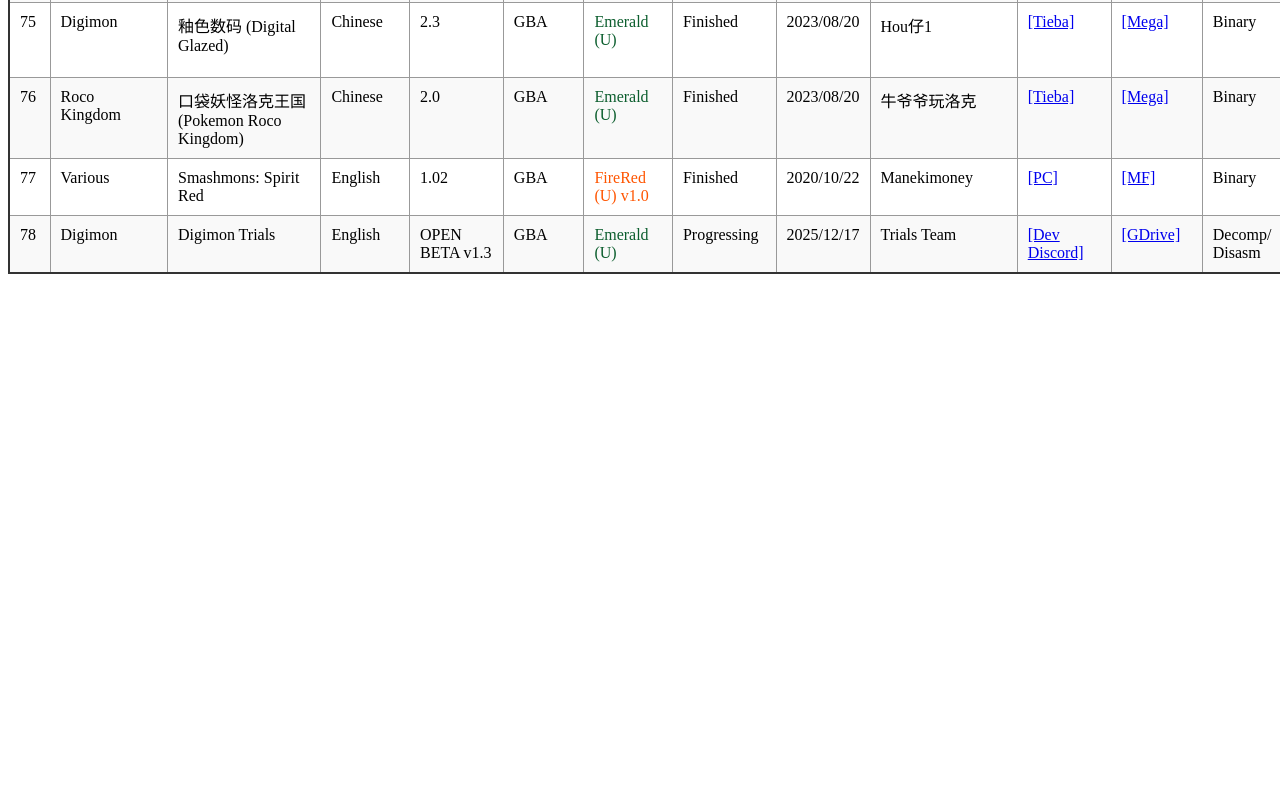
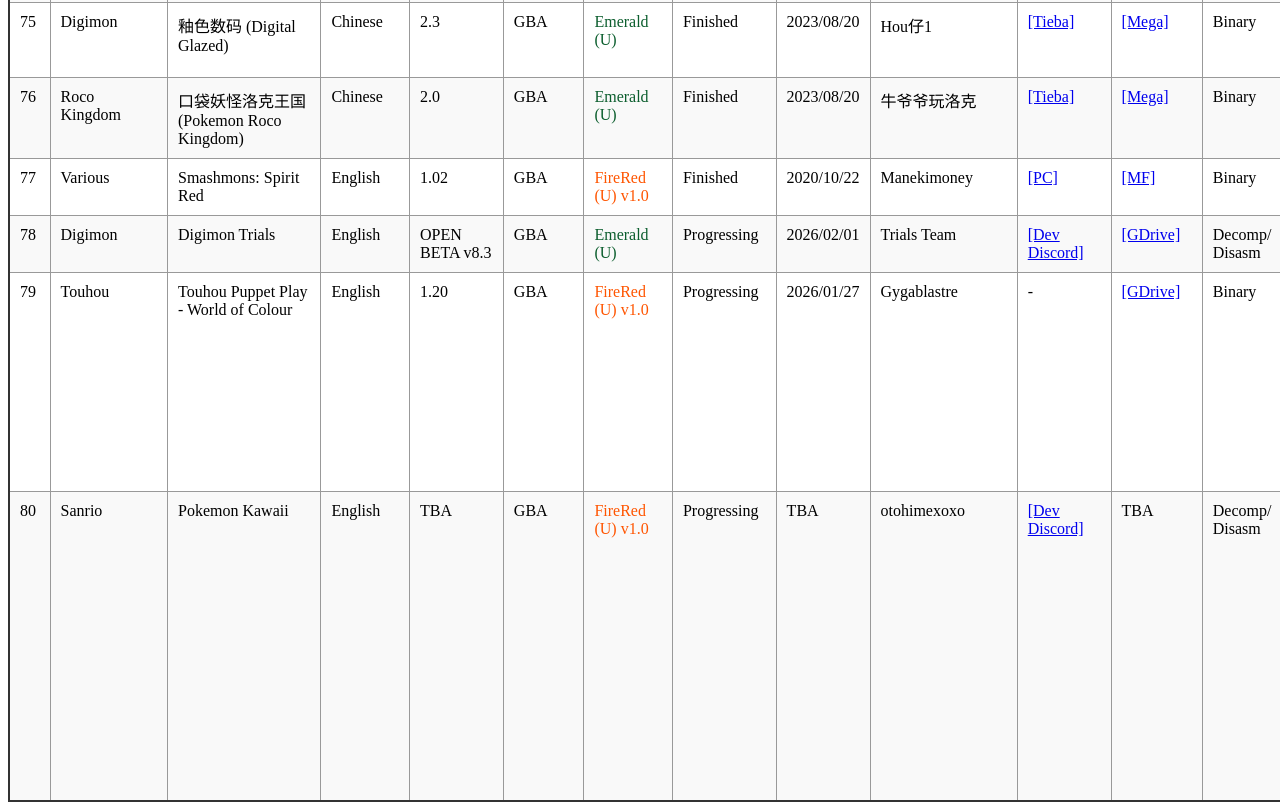
Before and after one commit to aichiya/aichiya.github.io, a plain HTML site: page index.html in a window 1280 px wide. Shown: the part 8375-9185 px from the top of the page. Before the commit the page ends 8657 px from the top, so only its background shows below. Drawn offline with Linux system fonts and the light colour scheme.

Commit message:
Update index.html

```diff
--- a/index.html
+++ b/index.html
@@ -1404,16 +1404,48 @@
             <td>Digimon</td>
             <td>Digimon Trials</td>
             <td>English</td>
-            <td>OPEN BETA v1.3</td>
-            <td>GBA</td>
-            <td><font color="#0c5e2e">Emerald (U)</font></td>
-            <td>Progressing</td>
-            <td>2025/12/17</td>
+            <td>OPEN BETA v8.3</td>
+            <td>GBA</td>
+            <td><font color="#0c5e2e">Emerald (U)</font></td>
+            <td>Progressing</td>
+            <td>2026/02/01</td>
             <td>Trials Team</td>
             <td><a target="_blank" href="https://discord.gg/GfkRfzyp">[Dev Discord]</a></td>
-            <td><a target="_blank" href="https://drive.google.com/file/d/1-ns2DGnzHm749AS9FXk1cONhfISEqu2i/view?usp=sharing">[GDrive]</a></td>
+            <td><a target="_blank" href="https://drive.google.com/file/d/11qiAcyd4ibRSnq6ag1cTC3Buzz_AhiwW/view?usp=sharing">[GDrive]</a></td>
             <td>Decomp/ Disasm</td>
             <td></td>
+        </tr>
+        <tr>
+            <td>79</td>
+            <td>Touhou</td>
+            <td>Touhou Puppet Play - World of Colour</td>
+            <td>English</td>
+            <td>1.20</td>
+            <td>GBA</td>
+            <td><font color="#ff5500">FireRed (U) v1.0</font></td>
+            <td>Progressing</td>
+            <td>2026/01/27</td>
+            <td>Gygablastre</td>
+            <td>-</td>
+            <td><a target="_blank" href="https://drive.google.com/file/d/1RvqDJESCm1zURxtMoDf-zLaY9YyPu8Dq/view?usp=share_link">[GDrive]</a></td>
+            <td>Binary</td>
+            <td>An updated version of Enhanced Reloaded, featuring a vast diverse set of trainers, as well as balancing and bug fixes. It features extra battles, regional fixes, stat changes on some Boneka, move balancing and more.</td>
+        </tr>
+        <tr>
+            <td>80</td>
+            <td>Sanrio</td>
+            <td>Pokemon Kawaii</td>
+            <td>English</td>
+            <td>TBA</td>
+            <td>GBA</td>
+            <td><font color="#ff5500">FireRed (U) v1.0</font></td>
+            <td>Progressing</td>
+            <td>TBA</td>
+            <td>otohimexoxo</td>
+            <td><a target="_blank" href="https://discord.com/invite/pNt9dVCt9d">[Dev Discord]</a></td>
+            <td>TBA</td>
+            <td>Decomp/ Disasm</td>
+            <td>Pokemon Kawaii is a ROM hack that transforms Pokemon FireRed into a region of kawaii! All Pokemon will be replaced with Sanrio characters and all maps  will be made more pink and vibrant. Some aspects of the story and characters may change, but will overall remain the same as FireRed.</td>
         </tr>
     </tbody>
 </table>
```
